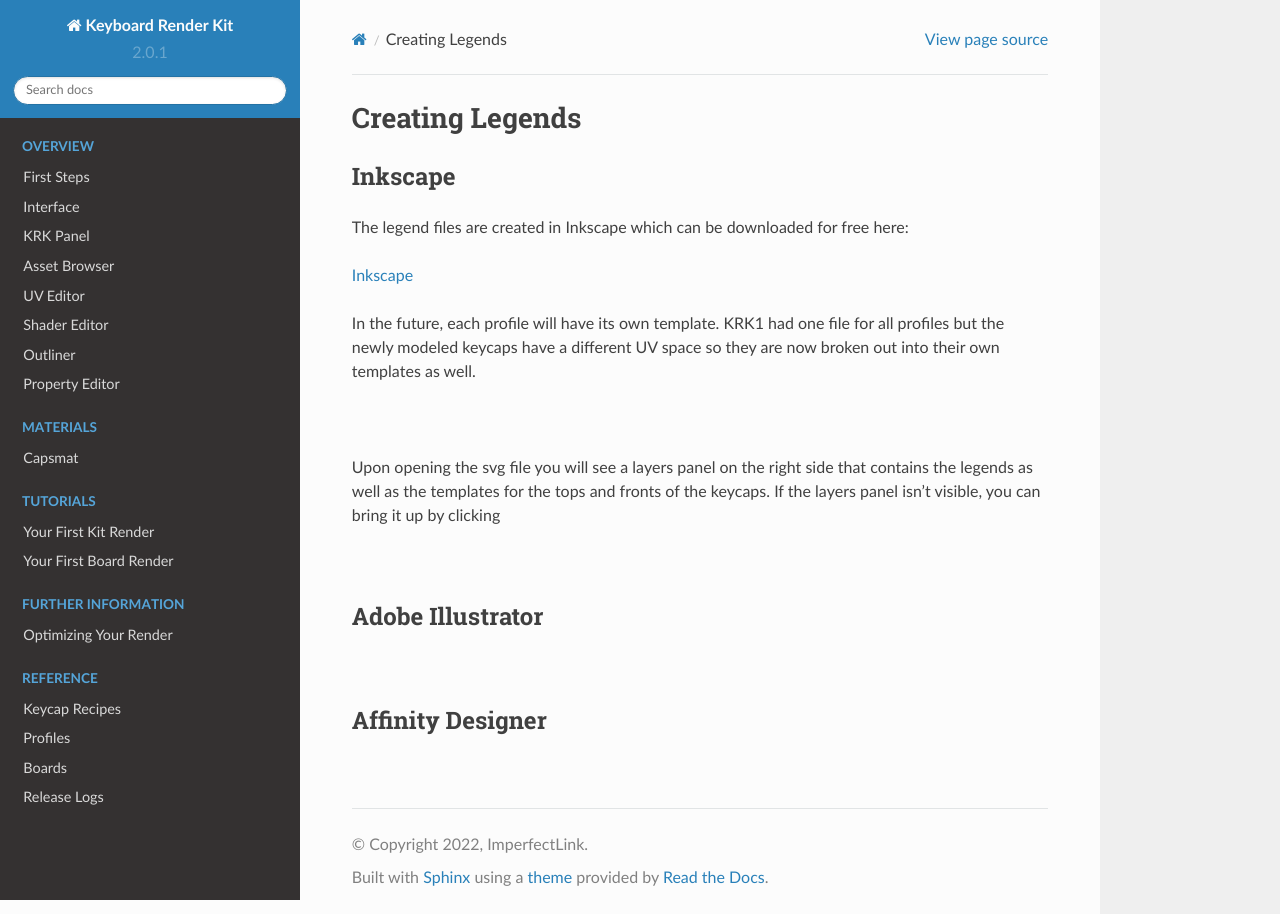
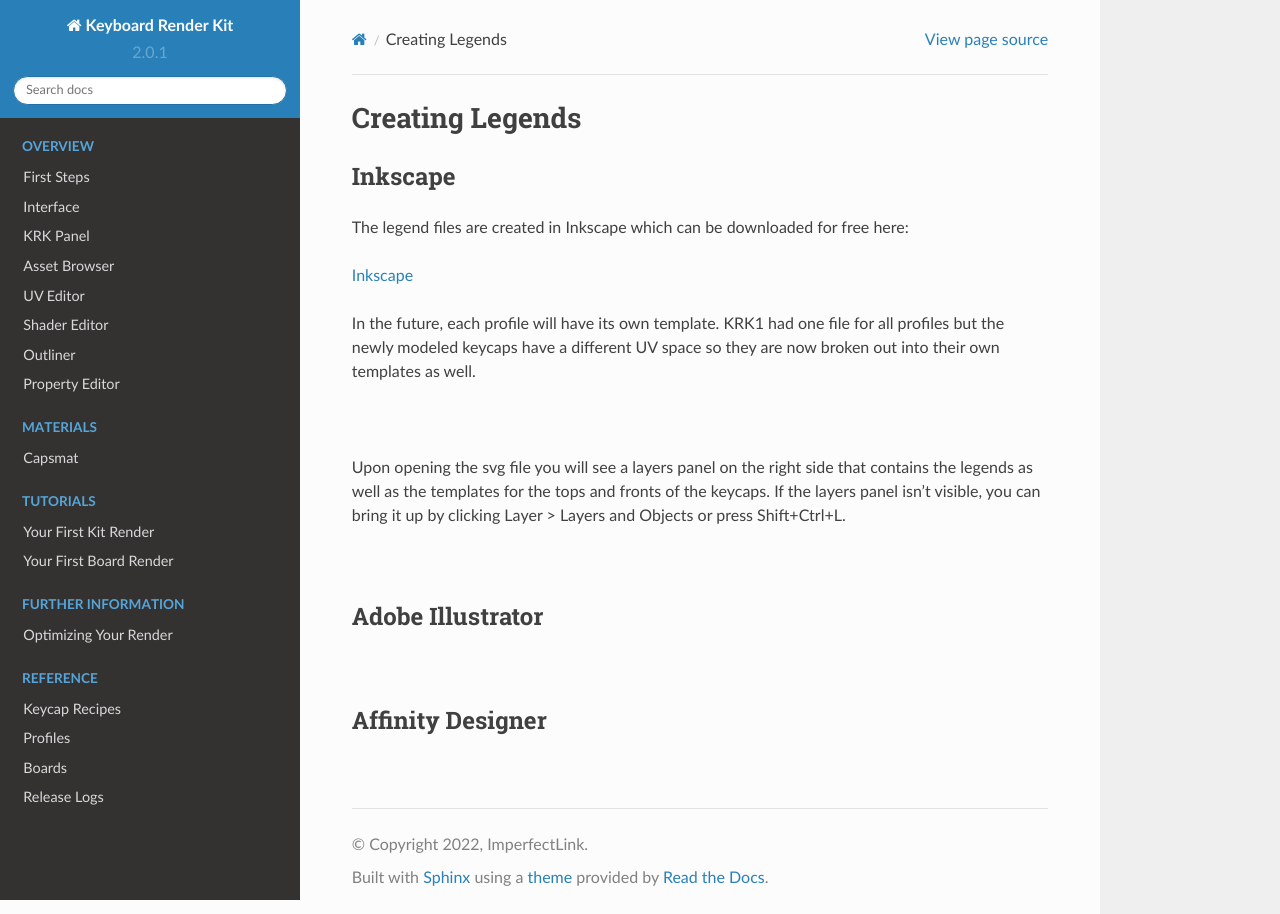
Before and after one commit to imperfectlink/KeyboardRenderKit, a Sphinx documentation site: the page built from docs/source/legends.rst, in a window 1280 px wide. Built offline with Sphinx 7.4.7 and the Read the Docs theme 2.0.0, drawn with Linux system fonts in a browser that asks for light colours.

Commit message:
Update legends.rst

```diff
--- a/docs/source/legends.rst
+++ b/docs/source/legends.rst
@@ -9,7 +9,7 @@
 In the future, each profile will have its own template. KRK1 had one file for all profiles but the newly modeled keycaps have a different UV space so they are now broken out into their own templates as well.
 
 |
-Upon opening the svg file you will see a layers panel on the right side that contains the legends as well as the templates for the tops and fronts of the keycaps. If the layers panel isn't visible, you can bring it up by clicking
+Upon opening the svg file you will see a layers panel on the right side that contains the legends as well as the templates for the tops and fronts of the keycaps. If the layers panel isn't visible, you can bring it up by clicking Layer > Layers and Objects or press Shift+Ctrl+L.
 
 
 |
```
